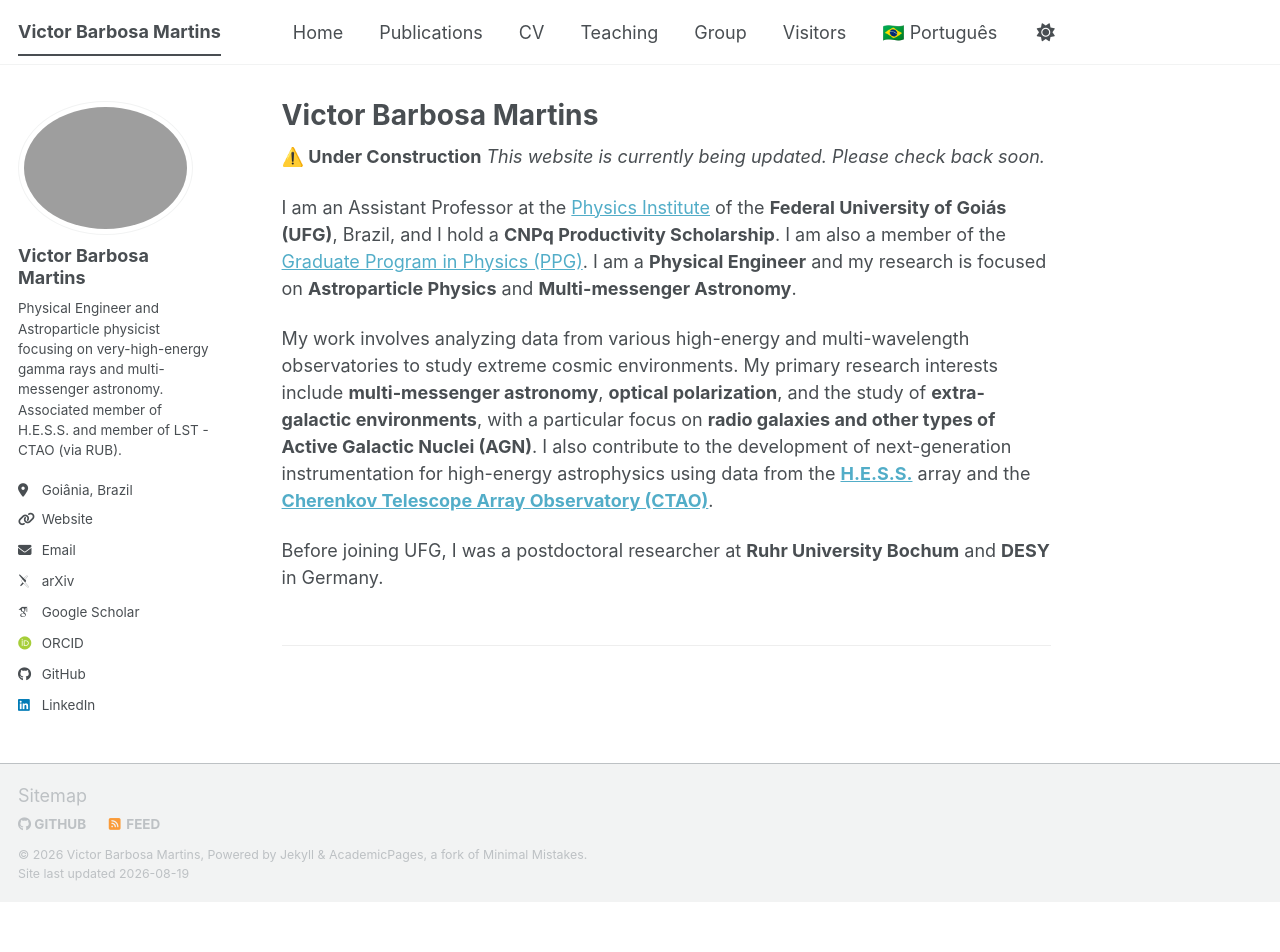
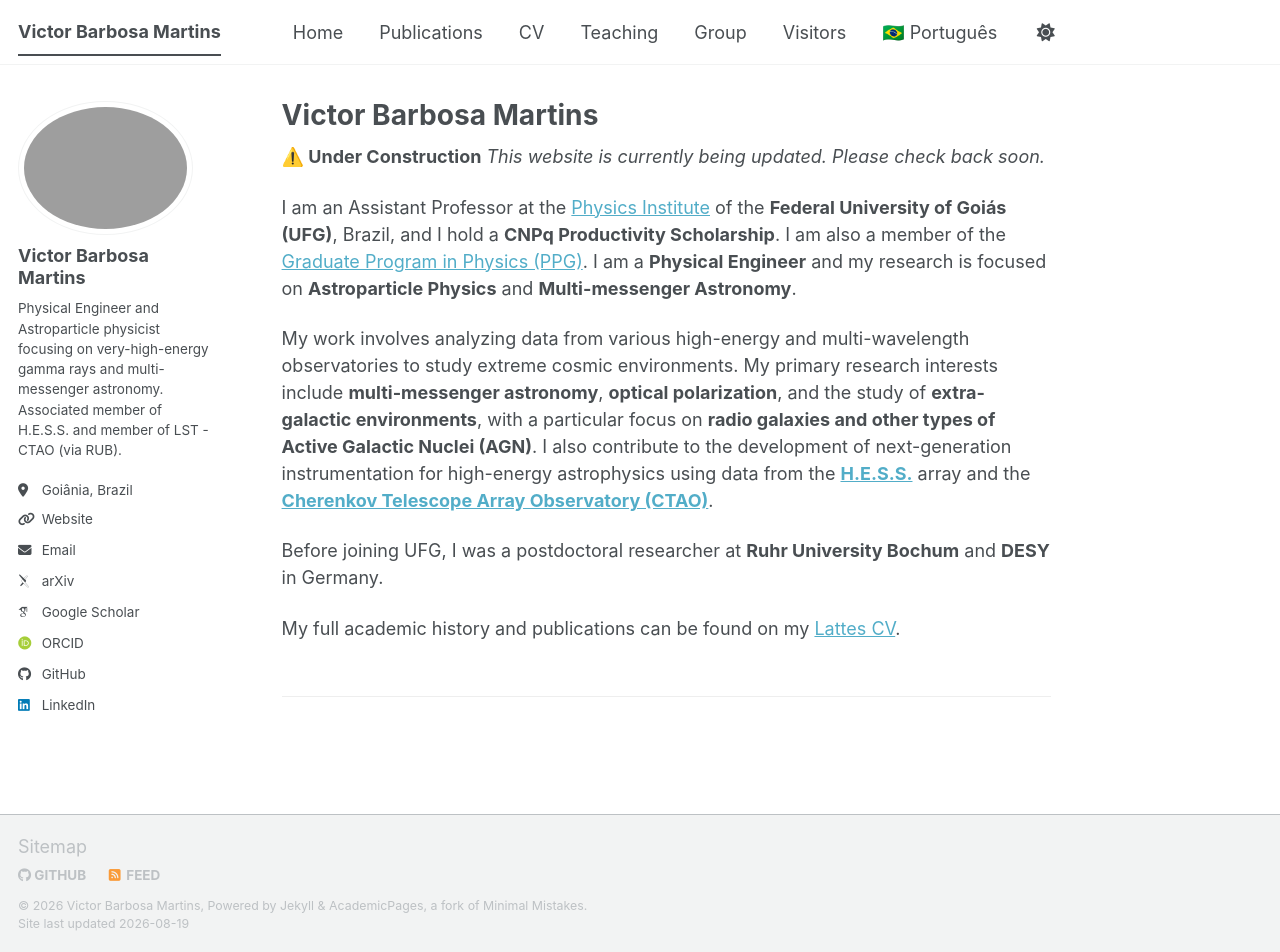
Before and after one commit to VictorBarbosaMartins/victorbarbosamartins.github.io, a Jekyll site: the page built from _pages/about.md, in a window 1280 px wide and 952 px high. Built offline with Jekyll 4.4.1, drawn with Linux system fonts in a browser that asks for light colours; some web fonts are replaced; a script bundle is joined from its source files by our own code; library files that are not in the unit come from our copies.

Commit message:
Add explicit Lattes link to About pages

```diff
--- a/_pages/about.md
+++ b/_pages/about.md
@@ -15,4 +15,6 @@ My work involves analyzing data from various high-energy and multi-wavelength ob
 
 Before joining UFG, I was a postdoctoral researcher at **Ruhr University Bochum** and **DESY** in Germany.
 
+My full academic history and publications can be found on my [Lattes CV](http://lattes.cnpq.br/0386103996676475).
+
 <div style="clear: both; padding-top: 2em; border-top: 1px solid #eee; margin-top: 3em;"></div>
```
Also changed, not shown: _pages/pt/about.md (+2 -0 lines).
